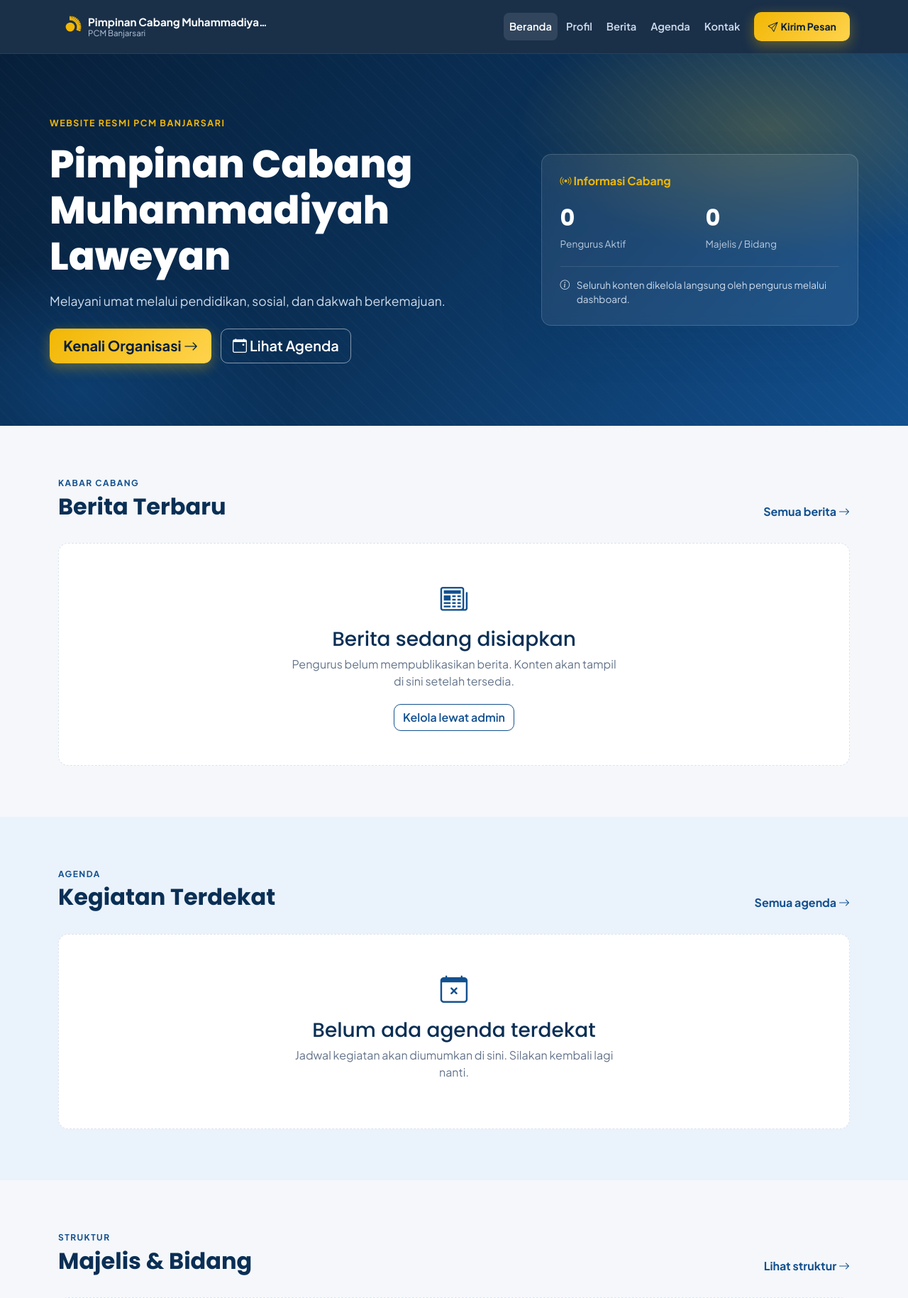
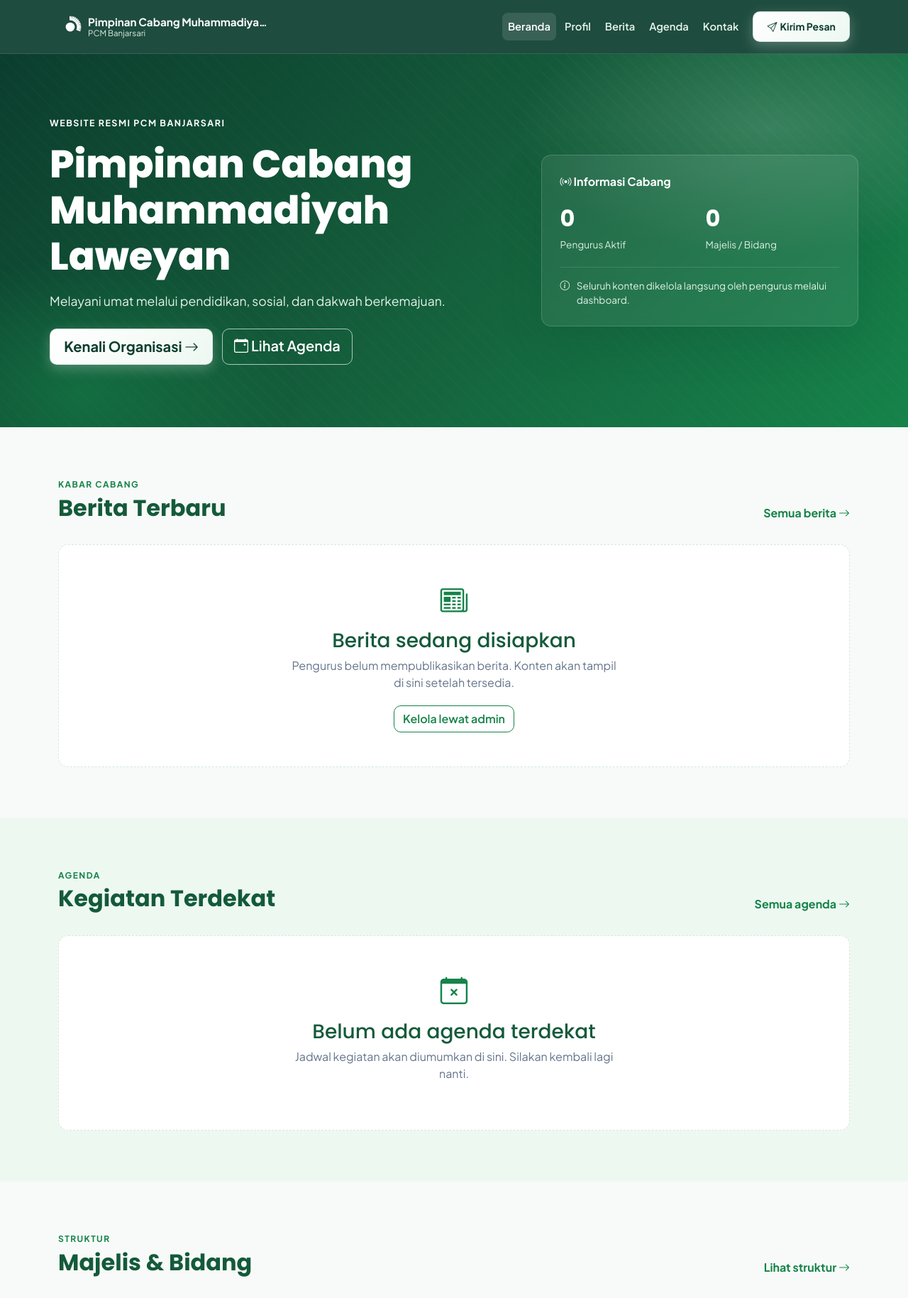
Before and after one commit to iqbalmieayamm-jpg/website-pcm, a Django app: page / in a window 1280 px wide. Shown: the top 1829 px of the page at 71% size. Run offline with Django 5.2, Linux system fonts and the light colour scheme; data comes from the database, SQL or seed files in the repository; data that the repository does not hold is empty.

Commit message:
perubahan color pallete

```diff
--- a/static/css/style.css
+++ b/static/css/style.css
@@ -1,20 +1,20 @@
 :root {
-  --pcm-blue: #12508f;
-  --pcm-blue-600: #0e4377;
-  --pcm-dark: #0a2f55;
-  --pcm-navy: #071f3a;
-  --pcm-gold: #f2b705;
-  --pcm-green: #0e7a4f;
+  --pcm-blue: #16834a;
+  --pcm-blue-600: #116b3b;
+  --pcm-dark: #145a3a;
+  --pcm-navy: #0b3d2e;
+  --pcm-gold: #ffffff;
+  --pcm-green: #16834a;
   --pcm-red: #c8402f;
-  --pcm-sky: #eaf2fb;
-  --pcm-bg: #f5f7fa;
+  --pcm-sky: #edf8f1;
+  --pcm-bg: #f7faf8;
   --pcm-surface: #ffffff;
   --pcm-text: #1f2937;
   --pcm-muted: #64748b;
-  --pcm-border: #dbe4f0;
+  --pcm-border: #d6e8dc;
   --pcm-radius: 14px;
-  --pcm-shadow: 0 10px 30px rgba(10, 47, 85, .08);
-  --pcm-shadow-lg: 0 24px 60px rgba(10, 47, 85, .16);
+  --pcm-shadow: 0 10px 30px rgba(11, 61, 46, .08);
+  --pcm-shadow-lg: 0 24px 60px rgba(11, 61, 46, .16);
   --font-body: "Plus Jakarta Sans", system-ui, sans-serif;
   --font-head: "Poppins", system-ui, sans-serif;
 }
@@ -42,34 +42,34 @@ img { max-width: 100%; }
 .skip-link:focus { left: 8px; top: 8px; }
 
 .navbar-pcm {
-  background: rgba(7, 31, 58, .92);
+  background: rgba(11, 61, 46, .92);
   backdrop-filter: blur(12px);
-  border-bottom: 1px solid rgba(255, 255, 255, .08);
+  border-bottom: 1px solid rgba(255, 255, 255, .12);
   transition: background .3s, box-shadow .3s;
   min-height: 76px;
 }
-.navbar-pcm.scrolled { background: rgba(7, 31, 58, .98); box-shadow: 0 8px 30px rgba(0, 0, 0, .25); }
+.navbar-pcm.scrolled { background: rgba(11, 61, 46, .98); box-shadow: 0 8px 30px rgba(0, 0, 0, .25); }
 .navbar-pcm .navbar-brand { color: #fff; }
 .brand-logo { width: 40px; height: 40px; object-fit: contain; background: #fff; border-radius: 8px; padding: 3px; }
-.brand-sun { color: var(--pcm-gold); display: inline-flex; }
+.brand-sun { color: #fff; display: inline-flex; }
 .brand-text { display: flex; flex-direction: column; line-height: 1.15; }
 .brand-text strong { font-size: .95rem; }
-.brand-text small { color: #b9c9dd; font-size: .72rem; }
-.navbar-pcm .nav-link { color: #cfdcec; font-weight: 600; font-size: .92rem; padding: .55rem .9rem; border-radius: 8px; }
-.navbar-pcm .nav-link:hover, .navbar-pcm .nav-link.active { color: #fff; background: rgba(255, 255, 255, .1); }
+.brand-text small { color: #dceee3; font-size: .72rem; }
+.navbar-pcm .nav-link { color: #e4f3ea; font-weight: 600; font-size: .92rem; padding: .55rem .9rem; border-radius: 8px; }
+.navbar-pcm .nav-link:hover, .navbar-pcm .nav-link.active { color: #fff; background: rgba(255, 255, 255, .12); }
 .btn-pcm {
-  background: linear-gradient(135deg, var(--pcm-gold), #ffd34d);
+  background: linear-gradient(135deg, #ffffff, #edf8f1);
   color: var(--pcm-navy);
   font-weight: 700;
-  border: none;
+  border: 1px solid rgba(11, 61, 46, .12);
   border-radius: 10px;
   padding: .6rem 1.2rem;
-  box-shadow: 0 6px 18px rgba(242, 183, 5, .35);
+  box-shadow: 0 6px 18px rgba(255, 255, 255, .25);
   transition: transform .18s, box-shadow .18s;
 }
-.btn-pcm:hover { transform: translateY(-2px); box-shadow: 0 10px 26px rgba(242, 183, 5, .45); color: var(--pcm-navy); }
-.btn-ghost { border: 1.5px solid rgba(255, 255, 255, .5); color: #fff; border-radius: 10px; font-weight: 600; }
-.btn-ghost:hover { background: rgba(255, 255, 255, .12); color: #fff; }
+.btn-pcm:hover { transform: translateY(-2px); box-shadow: 0 10px 26px rgba(255, 255, 255, .38); color: var(--pcm-navy); }
+.btn-ghost { border: 1.5px solid rgba(255, 255, 255, .65); color: #fff; border-radius: 10px; font-weight: 600; }
+.btn-ghost:hover { background: rgba(255, 255, 255, .14); color: #fff; }
 .btn-outline-pcm { border: 1.5px solid var(--pcm-blue); color: var(--pcm-blue); border-radius: 10px; font-weight: 600; }
 .btn-outline-pcm:hover { background: var(--pcm-blue); color: #fff; }
 
@@ -82,16 +82,16 @@ img { max-width: 100%; }
 .hero-bg {
   position: absolute; inset: 0;
   background:
-    radial-gradient(600px 300px at 85% 20%, rgba(242, 183, 5, .22), transparent 60%),
-    radial-gradient(500px 320px at 10% 90%, rgba(18, 80, 143, .5), transparent 60%),
+    radial-gradient(600px 300px at 85% 20%, rgba(255, 255, 255, .16), transparent 60%),
+    radial-gradient(500px 320px at 10% 90%, rgba(22, 131, 74, .55), transparent 60%),
     repeating-linear-gradient(45deg, rgba(255,255,255,.02) 0 2px, transparent 2px 14px);
   animation: drift 18s ease-in-out infinite alternate;
 }
 @keyframes drift { from { transform: translate3d(0,0,0) scale(1); } to { transform: translate3d(-2%,1%,0) scale(1.04); } }
 .hero-inner { position: relative; padding: 5.5rem 0; }
-.hero-eyebrow { color: var(--pcm-gold); font-weight: 700; letter-spacing: .12em; text-transform: uppercase; font-size: .78rem; }
+.hero-eyebrow { color: #fff; font-weight: 700; letter-spacing: .12em; text-transform: uppercase; font-size: .78rem; }
 .hero-title { color: #fff; font-weight: 800; font-size: clamp(2rem, 5vw, 3.4rem); margin: .6rem 0 1rem; }
-.hero-lead { color: #cfdcec; font-size: 1.1rem; max-width: 560px; }
+.hero-lead { color: #e4f3ea; font-size: 1.1rem; max-width: 560px; }
 .hero-actions { display: flex; gap: .8rem; flex-wrap: wrap; margin-top: 1.6rem; }
 .hero-panel {
   background: rgba(255, 255, 255, .07);
@@ -104,8 +104,8 @@ img { max-width: 100%; }
 .panel-head { font-weight: 700; color: var(--pcm-gold); margin-bottom: 1rem; }
 .panel-stats { display: grid; grid-template-columns: 1fr 1fr; gap: 1rem; }
 .panel-stats strong { display: block; font-size: 2rem; font-family: var(--font-head); color: #fff; }
-.panel-stats span { color: #b9c9dd; font-size: .85rem; }
-.panel-note { display: flex; gap: .6rem; margin-top: 1.2rem; color: #cfdcec; font-size: .85rem; border-top: 1px solid rgba(255,255,255,.12); padding-top: 1rem; }
+.panel-stats span { color: #dceee3; font-size: .85rem; }
+.panel-note { display: flex; gap: .6rem; margin-top: 1.2rem; color: #e4f3ea; font-size: .85rem; border-top: 1px solid rgba(255,255,255,.12); padding-top: 1rem; }
 
 .section { padding: 4.5rem 0; }
 .section-alt { background: var(--pcm-sky); }
@@ -126,7 +126,7 @@ img { max-width: 100%; }
   transition: transform .22s, box-shadow .22s;
 }
 .news-card:hover { transform: translateY(-6px); box-shadow: var(--pcm-shadow-lg); }
-.news-thumb { position: relative; display: block; aspect-ratio: 16/9; background: linear-gradient(135deg, var(--pcm-sky), #d7e6f7); }
+.news-thumb { position: relative; display: block; aspect-ratio: 16/9; background: linear-gradient(135deg, var(--pcm-sky), #dceee3); }
 .news-thumb img { width: 100%; height: 100%; object-fit: cover; }
 .thumb-fallback { display: grid; place-items: center; height: 100%; color: var(--pcm-blue); font-size: 2.4rem; }
 .news-badge {
@@ -187,11 +187,11 @@ img { max-width: 100%; }
 .cta-band { padding: 3rem 0; background: linear-gradient(135deg, var(--pcm-dark), var(--pcm-blue)); }
 .cta-inner { display: flex; justify-content: space-between; align-items: center; gap: 1.5rem; flex-wrap: wrap; color: #fff; }
 .cta-inner h2 { color: #fff; margin: 0 0 .4rem; }
-.cta-inner p { margin: 0; color: #cfdcec; }
+.cta-inner p { margin: 0; color: #e4f3ea; }
 
 .page-header { background: linear-gradient(135deg, var(--pcm-navy), var(--pcm-blue)); color: #fff; padding: 4rem 0 3rem; }
 .page-header h1 { color: #fff; font-weight: 800; }
-.page-header p { color: #cfdcec; margin: 0; }
+.page-header p { color: #e4f3ea; margin: 0; }
 .page-header .eyebrow { color: var(--pcm-gold); }
 
 .content-card { background: var(--pcm-surface); border: 1px solid var(--pcm-border); border-radius: var(--pcm-radius); padding: 1.8rem; box-shadow: var(--pcm-shadow); }
@@ -248,15 +248,15 @@ img { max-width: 100%; }
 .detail-item strong { font-size: .92rem; }
 
 .contact-form .form-control { border-radius: 10px; border: 1.5px solid var(--pcm-border); padding: .7rem .9rem; }
-.contact-form .form-control:focus { border-color: var(--pcm-blue); box-shadow: 0 0 0 .2rem rgba(18, 80, 143, .12); }
+.contact-form .form-control:focus { border-color: var(--pcm-blue); box-shadow: 0 0 0 .2rem rgba(22, 131, 74, .12); }
 .field-error { color: var(--pcm-red); font-size: .8rem; margin-top: .3rem; }
 
-.footer-pcm { background: var(--pcm-navy); color: #b9c9dd; padding: 3.5rem 0 1.5rem; margin-top: 0; }
+.footer-pcm { background: var(--pcm-navy); color: #dceee3; padding: 3.5rem 0 1.5rem; margin-top: 0; }
 .footer-sun { color: var(--pcm-gold); }
 .footer-desc { font-size: .9rem; max-width: 380px; }
 .footer-title { color: #fff; font-size: .95rem; margin-bottom: 1rem; }
 .footer-links, .footer-contact { list-style: none; padding: 0; margin: 0; display: flex; flex-direction: column; gap: .6rem; font-size: .88rem; }
-.footer-links a { color: #b9c9dd; }
+.footer-links a { color: #dceee3; }
 .footer-links a:hover { color: var(--pcm-gold); }
 .footer-contact li { display: flex; gap: .6rem; }
 .footer-contact i { color: var(--pcm-gold); }
```
